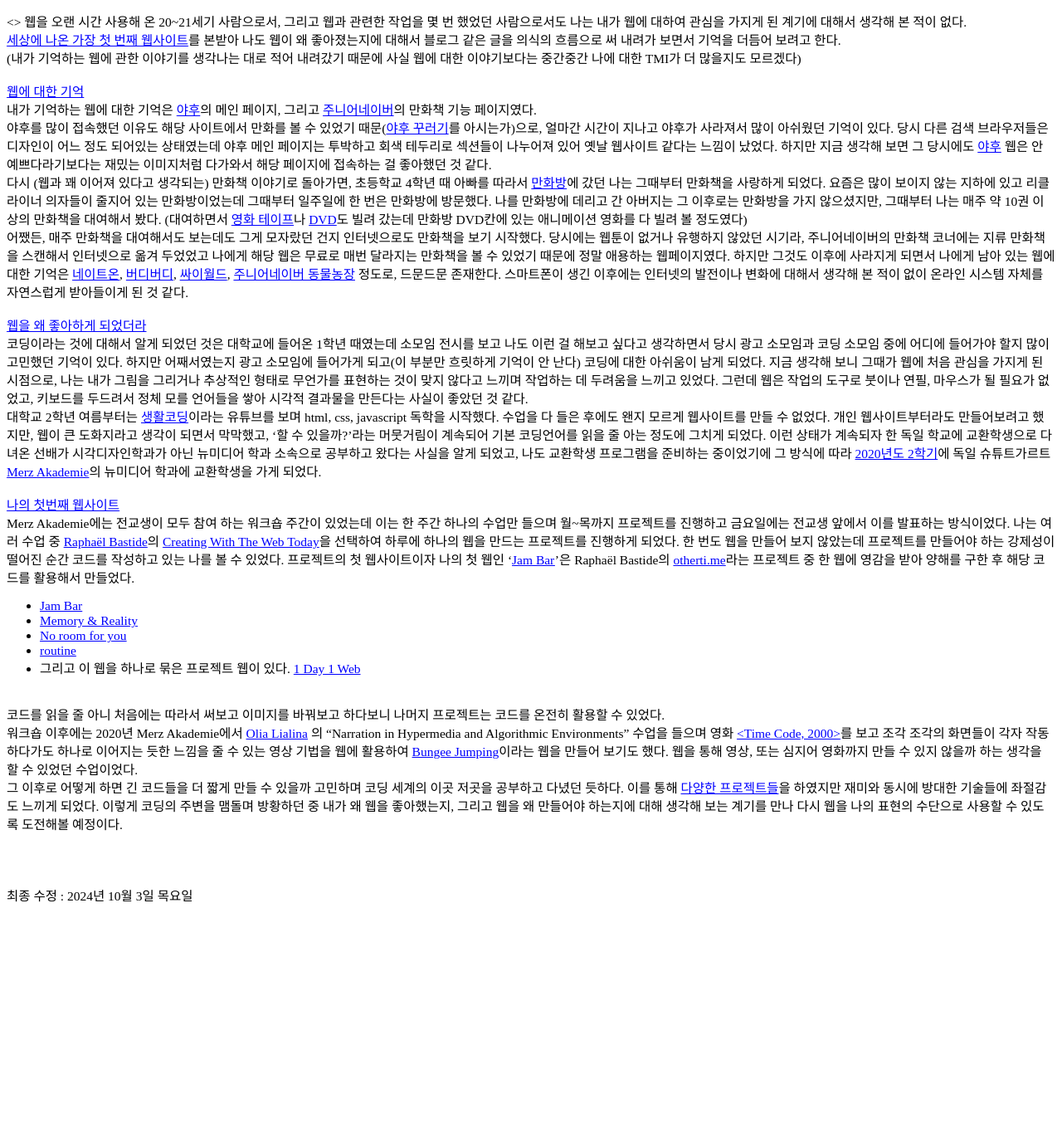
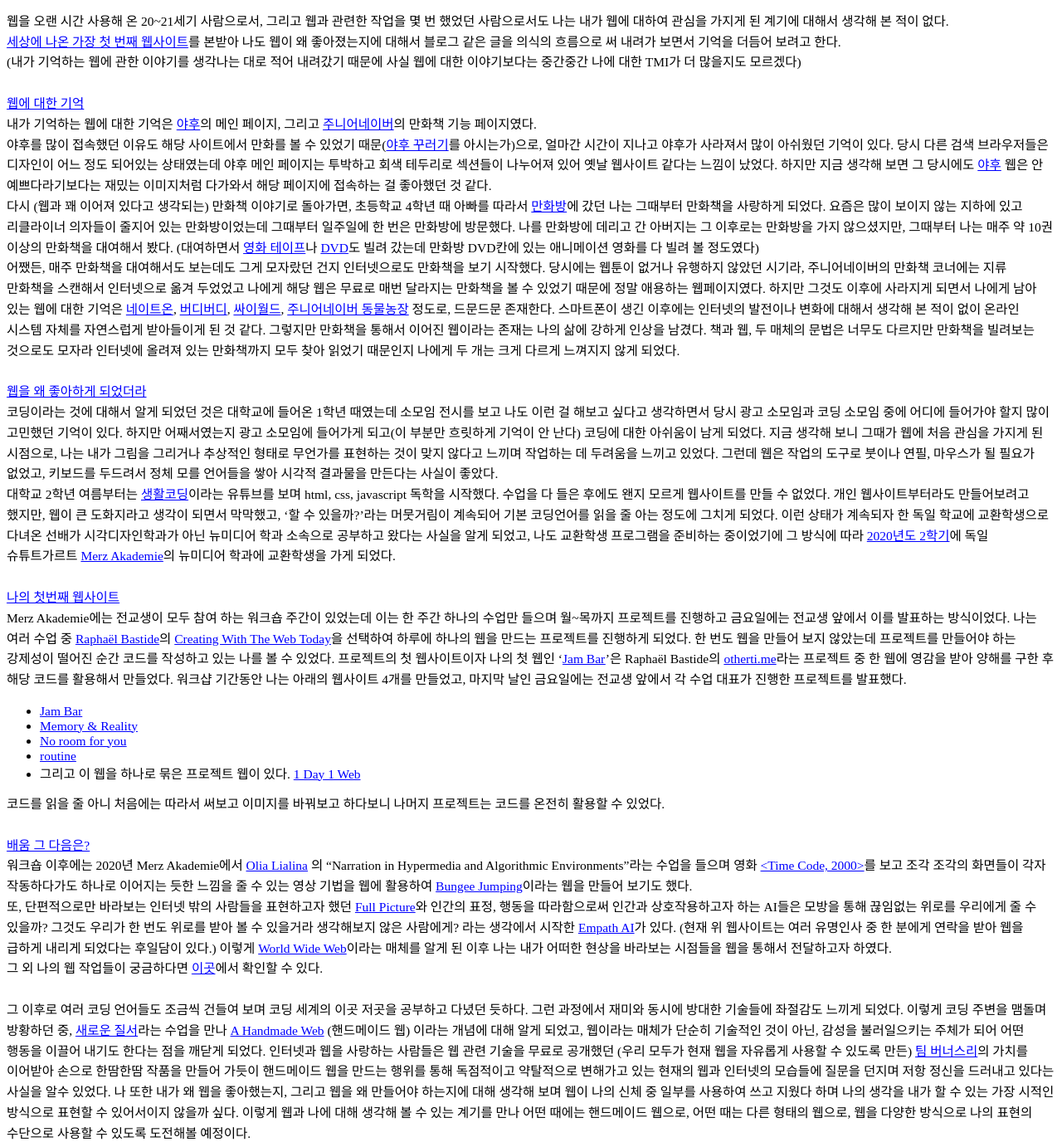
Before and after one commit to jinnniu/me_and_web, a plain HTML site: page index.html in a window 1280 px wide. Shown: the part 60-1442 px from the top of the page at 83% size. Before the commit the page ends 1168 px from the top, so only its background shows below. Drawn offline with Linux system fonts and the light colour scheme.

Commit message:
edit on 1113

```diff
--- a/index.html
+++ b/index.html
@@ -8,20 +8,25 @@
       rel="stylesheet"
     />
     <style>
-      html{
+      html {
         font-size: 15.5px;
+        -webkit-user-select: none;
+        -moz-user-select: none;
+        -ms-user-select: none;
+        user-select: none;
       }
       body {
         font-family: "Noto Serif KR", serif;
         font-style: normal;
         color: black;
+        word-break: keep-all;
       }
       h1 {
         font-weight: bold;
       }
       p {
         font-size: 1rem;
-        line-height: 1.6rem;
+        line-height: 1.6;
       }
       a {
         color: blue;
@@ -31,55 +36,222 @@
   <body>
     <div>
       <h1>나와 웹에 대하여</h1>
-      <>
-        웹을 오랜 시간 사용해 온 20~21세기 사람으로서, 그리고 웹과 관련한 작업을 몇 번 했었던 사람으로서도 나는 내가 웹에 대하여 관심을 가지게 된 계기에 대해서 생각해 본 적이 없다.<br />
-        <a href="https://info.cern.ch/hypertext/WWW/TheProject.html">세상에 나온 가장 첫 번째 웹사이트</a>를 본받아 나도 웹이 왜 좋아졌는지에 대해서 블로그 같은 글을 의식의 흐름으로 써 내려가 보면서 기억을 더듬어 보려고 한다. <br />
-        (내가 기억하는 웹에 관한 이야기를 생각나는 대로 적어 내려갔기 때문에 사실 웹에 대한 이야기보다는 중간중간 나에 대한 TMI가 더 많을지도 모르겠다)
+      <p>
+        웹을 오랜 시간 사용해 온 20~21세기 사람으로서, 그리고 웹과 관련한 작업을
+        몇 번 했었던 사람으로서도 나는 내가 웹에 대하여 관심을 가지게 된 계기에
+        대해서 생각해 본 적이 없다.<br />
+        <a href="https://info.cern.ch/hypertext/WWW/TheProject.html"
+          >세상에 나온 가장 첫 번째 웹사이트</a
+        >를 본받아 나도 웹이 왜 좋아졌는지에 대해서 블로그 같은 글을 의식의
+        흐름으로 써 내려가 보면서 기억을 더듬어 보려고 한다. <br />
+        (내가 기억하는 웹에 관한 이야기를 생각나는 대로 적어 내려갔기 때문에
+        사실 웹에 대한 이야기보다는 중간중간 나에 대한 TMI가 더 많을지도
+        모르겠다)
         <br /><br />
         <a href="">웹에 대한 기억</a><br />
-        내가 기억하는 웹에 대한 기억은 <a href="https://www.webdesignmuseum.org/gallery/yahoo-2010">야후</a>의 메인 페이지, 그리고 <a href="https://mblogthumb-phinf.pstatic.net/MjAyMDAxMjZfMjI3/MDAxNTgwMDE1MzQ3MzQ1.-x8ZSI6tfR_CsJGNPbSaTTuZ6LijE6mtq7GWqZCqscIg.44izv2-s2YZwnaVrY8oRjMZ918OZOJjETl5X9zLT7Bog.JPEG.cheekyhodori/SE-928904b1-f977-4288-9d8e-282bdf2fd356.jpg?type=w800">주니어네이버</a>의 만화책 기능 페이지였다.
-        <br />야후를 많이 접속했던 이유도 해당 사이트에서 만화를 볼 수 있었기 때문(<a href="https://www.ilovepc.co.kr/news/photo/first/200903/img_2012_8.jpg">야후 꾸러기</a>를 아시는가)으로, 얼마간 시간이 지나고 야후가 사라져서 많이 아쉬웠던 기억이 있다.
-        당시 다른 검색 브라우저들은 디자인이 어느 정도 되어있는 상태였는데 야후 메인 페이지는 투박하고 회색 테두리로 섹션들이 나누어져 있어 옛날 웹사이트 같다는 느낌이 났었다.
-        하지만 지금 생각해 보면 그 당시에도 <a href="https://www.webdesignmuseum.org/gallery/yahoo-2010">야후</a> 웹은 안 예쁘다라기보다는 재밌는 이미지처럼 다가와서 해당 페이지에 접속하는 걸 좋아했던 것 같다.
+        내가 기억하는 웹에 대한 기억은
+        <a href="https://www.webdesignmuseum.org/gallery/yahoo-2010">야후</a>의
+        메인 페이지, 그리고
+        <a
+          href="https://mblogthumb-phinf.pstatic.net/MjAyMDAxMjZfMjI3/MDAxNTgwMDE1MzQ3MzQ1.-x8ZSI6tfR_CsJGNPbSaTTuZ6LijE6mtq7GWqZCqscIg.44izv2-s2YZwnaVrY8oRjMZ918OZOJjETl5X9zLT7Bog.JPEG.cheekyhodori/SE-928904b1-f977-4288-9d8e-282bdf2fd356.jpg?type=w800"
+          >주니어네이버</a
+        >의 만화책 기능 페이지였다. <br />야후를 많이 접속했던 이유도 해당
+        사이트에서 만화를 볼 수 있었기 때문(<a
+          href="https://www.ilovepc.co.kr/news/photo/first/200903/img_2012_8.jpg"
+          >야후 꾸러기</a
+        >를 아시는가)으로, 얼마간 시간이 지나고 야후가 사라져서 많이 아쉬웠던
+        기억이 있다. 당시 다른 검색 브라우저들은 디자인이 어느 정도 되어있는
+        상태였는데 야후 메인 페이지는 투박하고 회색 테두리로 섹션들이 나누어져
+        있어 옛날 웹사이트 같다는 느낌이 났었다. 하지만 지금 생각해 보면 그
+        당시에도
+        <a href="https://www.webdesignmuseum.org/gallery/yahoo-2010">야후</a>
+        웹은 안 예쁘다라기보다는 재밌는 이미지처럼 다가와서 해당 페이지에
+        접속하는 걸 좋아했던 것 같다.
 
-        <br />다시 (웹과 꽤 이어져 있다고 생각되는) 만화책 이야기로 돌아가면, 초등학교 4학년 때 아빠를 따라서 <a href="https://www.wknews.net/news/photo/201602/11581_6658_3518.JPG">만화방</a>에 갔던 나는 그때부터 만화책을 사랑하게 되었다. 요즘은 많이 보이지 않는 지하에 있고 리클라이너 의자들이 줄지어 있는 만화방이었는데
-        그때부터 일주일에 한 번은 만화방에 방문했다. 나를 만화방에 데리고 간 아버지는 그 이후로는 만화방을 가지 않으셨지만, 그때부터 나는 매주 약 10권 이상의 만화책을 대여해서 봤다. (대여하면서 <a href="https://img8.yna.co.kr/photo/yna/YH/2019/12/06/PYH2019120612830080500_P4.jpg">영화 테이프</a>나 <a href="https://ccimg.hellomarket.com/images/2020/item/09/07/15/5232421_5051745_1.jpg?size=s6&f=webp">DVD</a>도 빌려 갔는데 만화방 DVD칸에 있는 애니메이션 영화를 다 빌려 볼 정도였다)
-        <br />어쨌든, 매주 만화책을 대여해서도 보는데도 그게 모자랐던 건지 인터넷으로도 만화책을 보기 시작했다. 당시에는 웹툰이 없거나 유행하지 않았던 시기라, 주니어네이버의 만화책 코너에는 지류 만화책을 스캔해서 인터넷으로 옮겨 두었었고
-        나에게 해당 웹은 무료로 매번 달라지는 만화책을 볼 수 있었기 때문에 정말 애용하는 웹페이지였다. 하지만 그것도 이후에 사라지게 되면서 나에게 남아 있는 웹에 대한 기억은 <a href="https://img1.daumcdn.net/thumb/R720x0.q80/?scode=mtistory2&fname=https%3A%2F%2Ft1.daumcdn.net%2Fcfile%2Ftistory%2F256DD343586DCF8F01">네이트온</a>, <a href="https://img1.daumcdn.net/thumb/R800x0/?scode=mtistory2&fname=https%3A%2F%2Ft1.daumcdn.net%2Fcfile%2Ftistory%2F9951BD505BD4EB0733">버디버디</a>,
-        <a href="https://pimg.mk.co.kr/meet/neds/2021/02/image_readtop_2021_136695_16128973824535825.jpg">싸이월드</a>, <a href="https://blog.kakaocdn.net/dn/cyNpBo/btqKVPm4GPE/zAYMoWk8rgCmD3a1PLqaKK/img.png">주니어네이버 동물농장</a> 정도로, 드문드문 존재한다. 스마트폰이 생긴 이후에는 인터넷의 발전이나 변화에 대해서 생각해 본 적이 없이 온라인 시스템 자체를 자연스럽게 받아들이게 된 것 같다.
+        <br />다시 (웹과 꽤 이어져 있다고 생각되는) 만화책 이야기로 돌아가면,
+        초등학교 4학년 때 아빠를 따라서
+        <a href="https://www.wknews.net/news/photo/201602/11581_6658_3518.JPG"
+          >만화방</a
+        >에 갔던 나는 그때부터 만화책을 사랑하게 되었다. 요즘은 많이 보이지 않는
+        지하에 있고 리클라이너 의자들이 줄지어 있는 만화방이었는데 그때부터
+        일주일에 한 번은 만화방에 방문했다. 나를 만화방에 데리고 간 아버지는 그
+        이후로는 만화방을 가지 않으셨지만, 그때부터 나는 매주 약 10권 이상의
+        만화책을 대여해서 봤다. (대여하면서
+        <a
+          href="https://img8.yna.co.kr/photo/yna/YH/2019/12/06/PYH2019120612830080500_P4.jpg"
+          >영화 테이프</a
+        >나
+        <a
+          href="https://ccimg.hellomarket.com/images/2020/item/09/07/15/5232421_5051745_1.jpg?size=s6&f=webp"
+          >DVD</a
+        >도 빌려 갔는데 만화방 DVD칸에 있는 애니메이션 영화를 다 빌려 볼
+        정도였다) <br />어쨌든, 매주 만화책을 대여해서도 보는데도 그게 모자랐던
+        건지 인터넷으로도 만화책을 보기 시작했다. 당시에는 웹툰이 없거나
+        유행하지 않았던 시기라, 주니어네이버의 만화책 코너에는 지류 만화책을
+        스캔해서 인터넷으로 옮겨 두었었고 나에게 해당 웹은 무료로 매번 달라지는
+        만화책을 볼 수 있었기 때문에 정말 애용하는 웹페이지였다. 하지만 그것도
+        이후에 사라지게 되면서 나에게 남아 있는 웹에 대한 기억은
+        <a
+          href="https://img1.daumcdn.net/thumb/R720x0.q80/?scode=mtistory2&fname=https%3A%2F%2Ft1.daumcdn.net%2Fcfile%2Ftistory%2F256DD343586DCF8F01"
+          >네이트온</a
+        >,
+        <a
+          href="https://img1.daumcdn.net/thumb/R800x0/?scode=mtistory2&fname=https%3A%2F%2Ft1.daumcdn.net%2Fcfile%2Ftistory%2F9951BD505BD4EB0733"
+          >버디버디</a
+        >,
+        <a
+          href="https://pimg.mk.co.kr/meet/neds/2021/02/image_readtop_2021_136695_16128973824535825.jpg"
+          >싸이월드</a
+        >,
+        <a
+          href="https://blog.kakaocdn.net/dn/cyNpBo/btqKVPm4GPE/zAYMoWk8rgCmD3a1PLqaKK/img.png"
+          >주니어네이버 동물농장</a
+        >
+        정도로, 드문드문 존재한다. 스마트폰이 생긴 이후에는 인터넷의 발전이나
+        변화에 대해서 생각해 본 적이 없이 온라인 시스템 자체를 자연스럽게
+        받아들이게 된 것 같다. 그렇지만 만화책을 통해서 이어진 웹이라는 존재는
+        나의 삶에 강하게 인상을 남겼다. 책과 웹, 두 매체의 문법은 너무도
+        다르지만 만화책을 빌려보는 것으로도 모자라 인터넷에 올려져 있는
+        만화책까지 모두 찾아 읽었기 때문인지 나에게 두 개는 크게 다르게 느껴지지
+        않게 되었다.
 
         <br /><br />
         <a href="">웹을 왜 좋아하게 되었더라</a><br />
-        코딩이라는 것에 대해서 알게 되었던 것은 대학교에 들어온 1학년 때였는데 소모임 전시를 보고 나도 이런 걸 해보고 싶다고 생각하면서 당시 광고 소모임과 코딩 소모임 중에 어디에 들어가야 할지 많이 고민했던 기억이 있다. 하지만 어째서였는지 광고 소모임에 들어가게 되고(이 부분만 흐릿하게 기억이 안 난다) 코딩에 대한 아쉬움이 남게 되었다.
-        지금 생각해 보니 그때가 웹에 처음 관심을 가지게 된 시점으로, 나는 내가 그림을 그리거나 추상적인 형태로 무언가를 표현하는 것이 맞지 않다고 느끼며 작업하는 데 두려움을 느끼고 있었다. 그런데 웹은 작업의 도구로 붓이나 연필, 마우스가 될 필요가 없었고, 키보드를 두드려서 정체 모를 언어들을 쌓아 시각적 결과물을 만든다는 사실이 좋았던 것 같다.
-        <br />대학교 2학년 여름부터는 <a href="https://www.youtube.com/@coohde">생활코딩</a>이라는 유튜브를 보며 html, css, javascript 독학을 시작했다. 수업을 다 들은 후에도 왠지 모르게 웹사이트를 만들 수 없었다. 개인 웹사이트부터라도 만들어보려고 했지만, 웹이 큰 도화지라고 생각이 되면서 막막했고, ‘할 수 있을까?’라는 머뭇거림이 계속되어 기본 코딩언어를 읽을 줄 아는 정도에 그치게 되었다.
-        이런 상태가 계속되자 한 독일 학교에 교환학생으로 다녀온 선배가 시각디자인학과가 아닌 뉴미디어 학과 소속으로 공부하고 왔다는 사실을 알게 되었고, 나도 교환학생 프로그램을 준비하는 중이었기에 그 방식에 따라 <a href="https://www.merz-akademie.de/veranstaltungen/abschluss2020-21/">2020년도 2학기</a>에 독일 슈튜트가르트 <a href="https://www.merz-akademie.de/en/">Merz Akademie</a>의 뉴미디어 학과에 교환학생을 가게 되었다.
+        코딩이라는 것에 대해서 알게 되었던 것은 대학교에 들어온 1학년 때였는데
+        소모임 전시를 보고 나도 이런 걸 해보고 싶다고 생각하면서 당시 광고
+        소모임과 코딩 소모임 중에 어디에 들어가야 할지 많이 고민했던 기억이
+        있다. 하지만 어째서였는지 광고 소모임에 들어가게 되고(이 부분만 흐릿하게
+        기억이 안 난다) 코딩에 대한 아쉬움이 남게 되었다. 지금 생각해 보니
+        그때가 웹에 처음 관심을 가지게 된 시점으로, 나는 내가 그림을 그리거나
+        추상적인 형태로 무언가를 표현하는 것이 맞지 않다고 느끼며 작업하는 데
+        두려움을 느끼고 있었다. 그런데 웹은 작업의 도구로 붓이나 연필, 마우스가
+        될 필요가 없었고, 키보드를 두드려서 정체 모를 언어들을 쌓아 시각적
+        결과물을 만든다는 사실이 좋았다.
+        <br />대학교 2학년 여름부터는
+        <a href="https://www.youtube.com/@coohde">생활코딩</a>이라는 유튜브를
+        보며 html, css, javascript 독학을 시작했다. 수업을 다 들은 후에도 왠지
+        모르게 웹사이트를 만들 수 없었다. 개인 웹사이트부터라도 만들어보려고
+        했지만, 웹이 큰 도화지라고 생각이 되면서 막막했고, ‘할 수 있을까?’라는
+        머뭇거림이 계속되어 기본 코딩언어를 읽을 줄 아는 정도에 그치게 되었다.
+        이런 상태가 계속되자 한 독일 학교에 교환학생으로 다녀온 선배가
+        시각디자인학과가 아닌 뉴미디어 학과 소속으로 공부하고 왔다는 사실을 알게
+        되었고, 나도 교환학생 프로그램을 준비하는 중이었기에 그 방식에 따라
+        <a href="https://www.merz-akademie.de/veranstaltungen/abschluss2020-21/"
+          >2020년도 2학기</a
+        >에 독일 슈튜트가르트
+        <a href="https://www.merz-akademie.de/en/">Merz Akademie</a>의 뉴미디어
+        학과에 교환학생을 가게 되었다. <br /><br />
+
+        <a href="">나의 첫번째 웹사이트</a><br />
+        Merz Akademie에는 전교생이 모두 참여 하는 워크숍 주간이 있었는데 이는 한
+        주간 하나의 수업만 들으며 월~목까지 프로젝트를 진행하고 금요일에는
+        전교생 앞에서 이를 발표하는 방식이었다. 나는 여러 수업 중
+        <a href="https://raphaelbastide.com/">Raphaël Bastide</a>의
+        <a
+          href="https://www.merz-akademie.de/en/projekte/creating-with-the-web-today/"
+          >Creating With The Web Today</a
+        >을 선택하여 하루에 하나의 웹을 만드는 프로젝트를 진행하게 되었다. 한
+        번도 웹을 만들어 보지 않았는데 프로젝트를 만들어야 하는 강제성이 떨어진
+        순간 코드를 작성하고 있는 나를 볼 수 있었다. 프로젝트의 첫 웹사이트이자
+        나의 첫 웹인 ‘<a
+          href="https://jinnniu.github.io/workshopWS/objects/day1/index.html"
+          >Jam Bar</a
+        >’은 Raphaël Bastide의 <a href="https://otherti.me/">otherti.me</a>라는
+        프로젝트 중 한 웹에 영감을 받아 양해를 구한 후 해당 코드를 활용해서
+        만들었다. 워크샵 기간동안 나는 아래의 웹사이트 4개를 만들었고, 마지막
+        날인 금요일에는 전교생 앞에서 각 수업 대표가 진행한 프로젝트를 발표했다.
+      </p>
+
+      <ul>
+        <li>
+          <a href="https://jinnniu.github.io/workshopWS/objects/day1/index.html"
+            >Jam Bar</a
+          >
+        </li>
+        <li>
+          <a href="https://jinnniu.github.io/workshopWS/objects/day2/index.html"
+            >Memory & Reality</a
+          >
+        </li>
+        <li>
+          <a href="https://jinnniu.github.io/workshopWS/objects/day3/index.html"
+            >No room for you</a
+          >
+        </li>
+        <li>
+          <a href="https://jinnniu.github.io/workshopWS/objects/day4/index.html"
+            >routine</a
+          >
+        </li>
+        <li>
+          그리고 이 웹을 하나로 묶은 프로젝트 웹이 있다.
+          <a href="https://jinnniu.github.io/workshopWS/">1 Day 1 Web</a>
+        </li>
+      </ul>
+
+      <p>
+        코드를 읽을 줄 아니 처음에는 따라서 써보고 이미지를 바꿔보고 하다보니
+        나머지 프로젝트는 코드를 온전히 활용할 수 있었다.
         <br /><br />
 
-        <a href="">나의 첫번째 웹사이트</a><br />
-        Merz Akademie에는 전교생이 모두 참여 하는 워크숍 주간이 있었는데 이는 한 주간 하나의 수업만 들으며 월~목까지 프로젝트를 진행하고 금요일에는 전교생 앞에서 이를 발표하는 방식이었다.
-        나는 여러 수업 중 <a href="https://raphaelbastide.com/">Raphaël Bastide</a>의
-        <a href="https://www.merz-akademie.de/en/projekte/creating-with-the-web-today/">Creating With The Web Today</a>을 선택하여 하루에 하나의 웹을 만드는 프로젝트를 진행하게 되었다. 한 번도 웹을 만들어 보지 않았는데 프로젝트를 만들어야 하는 강제성이 떨어진 순간 코드를 작성하고 있는 나를 볼 수 있었다.
-        프로젝트의 첫 웹사이트이자 나의 첫 웹인 ‘<a href="https://jinnniu.github.io/workshopWS/objects/day1/index.html">Jam Bar</a>’은 Raphaël Bastide의 <a href="https://otherti.me/">otherti.me</a>라는 프로젝트 중 한 웹에 영감을 받아 양해를 구한 후 해당 코드를 활용해서 만들었다.
-        <br />
-        <ul>
-            <li><a href="https://jinnniu.github.io/workshopWS/objects/day1/index.html">Jam Bar</a></li>
-            <li><a href="https://jinnniu.github.io/workshopWS/objects/day2/index.html">Memory & Reality</a></li>
-            <li><a href="https://jinnniu.github.io/workshopWS/objects/day3/index.html">No room for you</a></li>
-            <li><a href="https://jinnniu.github.io/workshopWS/objects/day4/index.html">routine</a></li>
-            <li>그리고
-                이 웹을 하나로 묶은 프로젝트 웹이 있다. <a href="https://jinnniu.github.io/workshopWS/">1 Day 1 Web</a></li>
-        </ul>
-        <br />
-        코드를 읽을 줄 아니
-        처음에는 따라서 써보고 이미지를 바꿔보고 하다보니 나머지 프로젝트는
-        코드를 온전히 활용할 수 있었다.
-        <br/>워크숍 이후에는 2020년 Merz Akademie에서 <a href="https://art.teleportacia.org/">Olia Lialina</a> 의 “Narration in Hypermedia and Algorithmic Environments” 수업을 들으며 영화 <a href="https://www.google.com/search?q=Time+code">&lt;Time Code, 2000&gt;</a>를 보고 조각 조각의 화면들이 각자 작동하다가도 하나로 이어지는 듯한 느낌을 줄 수 있는 영상 기법을 웹에 활용하여 <a href="https://jinnniu.github.io/websites/bungee.html">Bungee Jumping</a>이라는 웹을 만들어 보기도 했다.
-        웹을 통해 영상, 또는 심지어 영화까지 만들 수 있지 않을까 하는 생각을 할 수 있었던 수업이었다. <br />
-        그 이후로 어떻게 하면 긴 코드들을 더 짧게 만들 수 있을까 고민하며 코딩 세계의 이곳 저곳을 공부하고 다녔던 듯하다. 이를 통해 <a href="https://jinnniu.github.io">다양한 프로젝트들</a>을 하였지만 재미와 동시에 방대한 기술들에 좌절감도 느끼게 되었다.
-        이렇게 코딩의 주변을 맴돌며 방황하던 중 내가 왜 웹을 좋아했는지, 그리고 웹을 왜 만들어야 하는지에 대해 생각해 보는 계기를 만나 다시 웹을 나의 표현의 수단으로 사용할 수 있도록 도전해볼 예정이다.
+        <a href="">배움 그 다음은?</a><br />
+        워크숍 이후에는 2020년 Merz Akademie에서
+        <a href="https://art.teleportacia.org/">Olia Lialina</a> 의 “Narration
+        in Hypermedia and Algorithmic Environments”라는 수업을 들으며 영화
+        <a
+          href="https://upload.wikimedia.org/wikipedia/en/thumb/f/f0/Screenshot-Timecode.png/270px-Screenshot-Timecode.png"
+          >&lt;Time Code, 2000&gt;</a
+        >를 보고 조각 조각의 화면들이 각자 작동하다가도 하나로 이어지는 듯한
+        느낌을 줄 수 있는 영상 기법을 웹에 활용하여
+        <a href="https://jinnniu.github.io/websites/bungee.html"
+          >Bungee Jumping</a
+        >이라는 웹을 만들어 보기도 했다. <br />
+        또, 단편적으로만 바라보는 인터넷 밖의 사람들을 표현하고자 했던
+        <a href="https://jinnniu.github.io/fullPicture/">Full Picture</a>와
+        인간의 표정, 행동을 따라함으로써 인간과 상호작용하고자 하는 AI들은
+        모방을 통해 끊임없는 위로를 우리에게 줄 수 있을까? 그것도 우리가 한 번도
+        위로를 받아 볼 수 있을거라 생각해보지 않은 사람에게? 라는 생각에서
+        시작한
+        <a href="https://jinnniu.github.io/jinnniu2021/empathy.html"
+          >Empath AI</a
+        >가 있다. (현재 위 웹사이트는 여러 유명인사 중 한 분에게 연락을 받아
+        웹을 급하게 내리게 되었다는 후일담이 있다.) 이렇게
+        <a href="https://en.wikipedia.org/wiki/World_Wide_Web">World Wide Web</a
+        >이라는 매체를 알게 된 이후 나는 내가 어떠한 현상을 바라보는 시점들을
+        웹을 통해서 전달하고자 하였다. <br />
+        그 외 나의 웹 작업들이 궁금하다면
+        <a href="https://jinnniu.github.io/">이곳</a>에서 확인할 수 있다.
+        <br /><br />그 이후로 여러 코딩 언어들도 조금씩 건들여 보며 코딩 세계의
+        이곳 저곳을 공부하고 다녔던 듯하다. 그런 과정에서 재미와 동시에 방대한
+        기술들에 좌절감도 느끼게 되었다. 이렇게 코딩 주변을 맴돌며 방황하던 중,
+        <a href="https://neworder.xyz/">새로운 질서</a>라는 수업을 만나
+        <a href="https://luckysoap.com/handmadeweb/handmadeweb_korean.html"
+          >A Handmade Web</a
+        >
+        (핸드메이드 웹) 이라는 개념에 대해 알게 되었고, 웹이라는 매체가 단순히
+        기술적인 것이 아닌, 감성을 불러일으키는 주체가 되어 어떤 행동을 이끌어
+        내기도 한다는 점을 깨닫게 되었다. 인터넷과 웹을 사랑하는 사람들은 웹
+        관련 기술을 무료로 공개했던 (우리 모두가 현재 웹을 자유롭게 사용할 수
+        있도록 만든)
+        <a
+          href="https://img.etnews.com/photonews/1108/171111_20110822140427_775_0001.jpg"
+          >팀 버너스리</a
+        >의 가치를 이어받아 손으로 한땀한땀 작품을 만들어 가듯이 핸드메이드 웹을
+        만드는 행위를 통해 독점적이고 약탈적으로 변해가고 있는 현재의 웹과
+        인터넷의 모습들에 질문을 던지며 저항 정신을 드러내고 있다는 사실을 알수
+        있었다. 나 또한 내가 왜 웹을 좋아했는지, 그리고 웹을 왜 만들어야
+        하는지에 대해 생각해 보며 웹이 나의 신체 중 일부를 사용하여 쓰고 지웠다
+        하며 나의 생각을 내가 할 수 있는 가장 시적인 방식으로 표현할 수
+        있어서이지 않을까 싶다. 이렇게 웹과 나에 대해 생각해 볼 수 있는 계기를
+        만나 어떤 때에는 핸드메이드 웹으로, 어떤 때는 다른 형태의 웹으로, 웹을
+        다양한 방식으로 나의 표현의 수단으로 사용할 수 있도록 도전해볼 예정이다.
       </p>
-      <p><br /><br />최종 수정 : 2024년 10월 3일 목요일<br /></p>
+
+      <p>
+        <br /><br /><br /><br /><br /><br /><br />
+        최초 수정 : 2024년 10월 3일 목요일<br />
+        1차 수정 : 2024년 11월 13일 수요일<br />
+      </p>
     </div>
   </body>
 </html>
```
